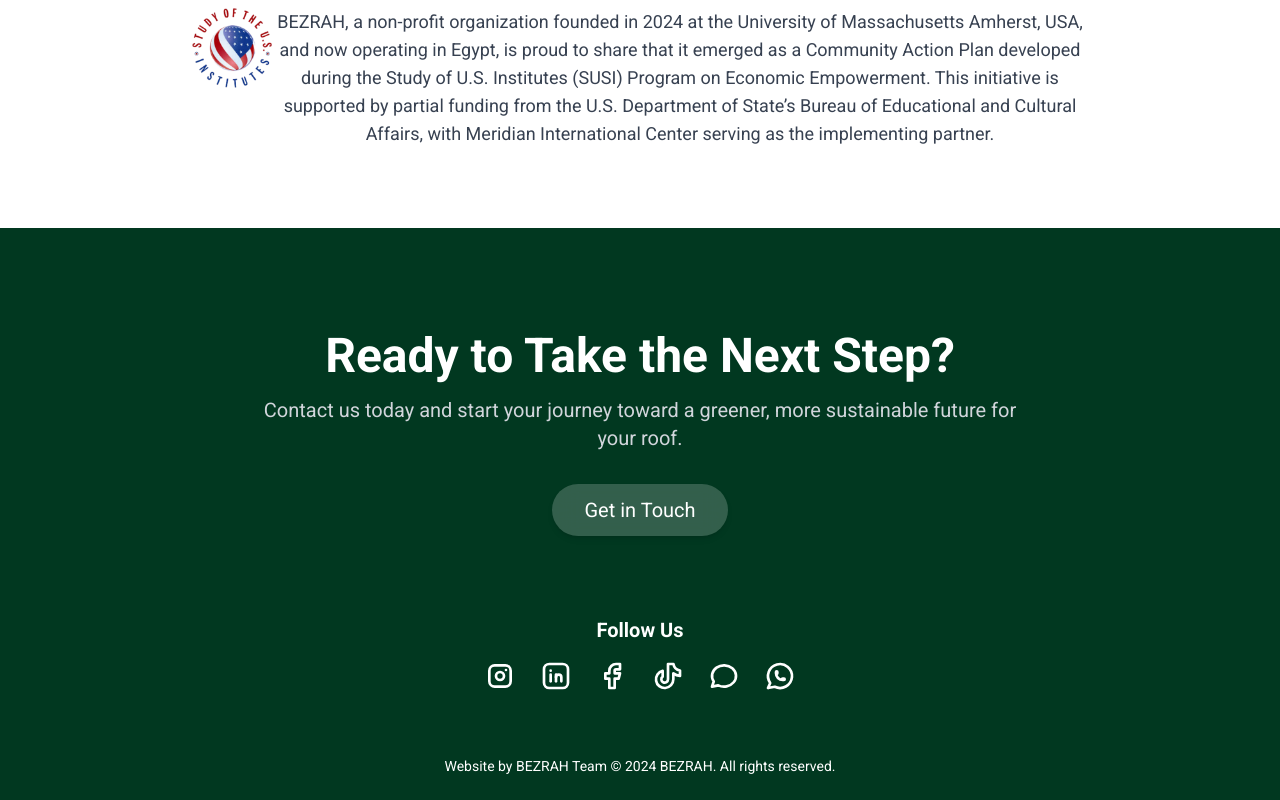
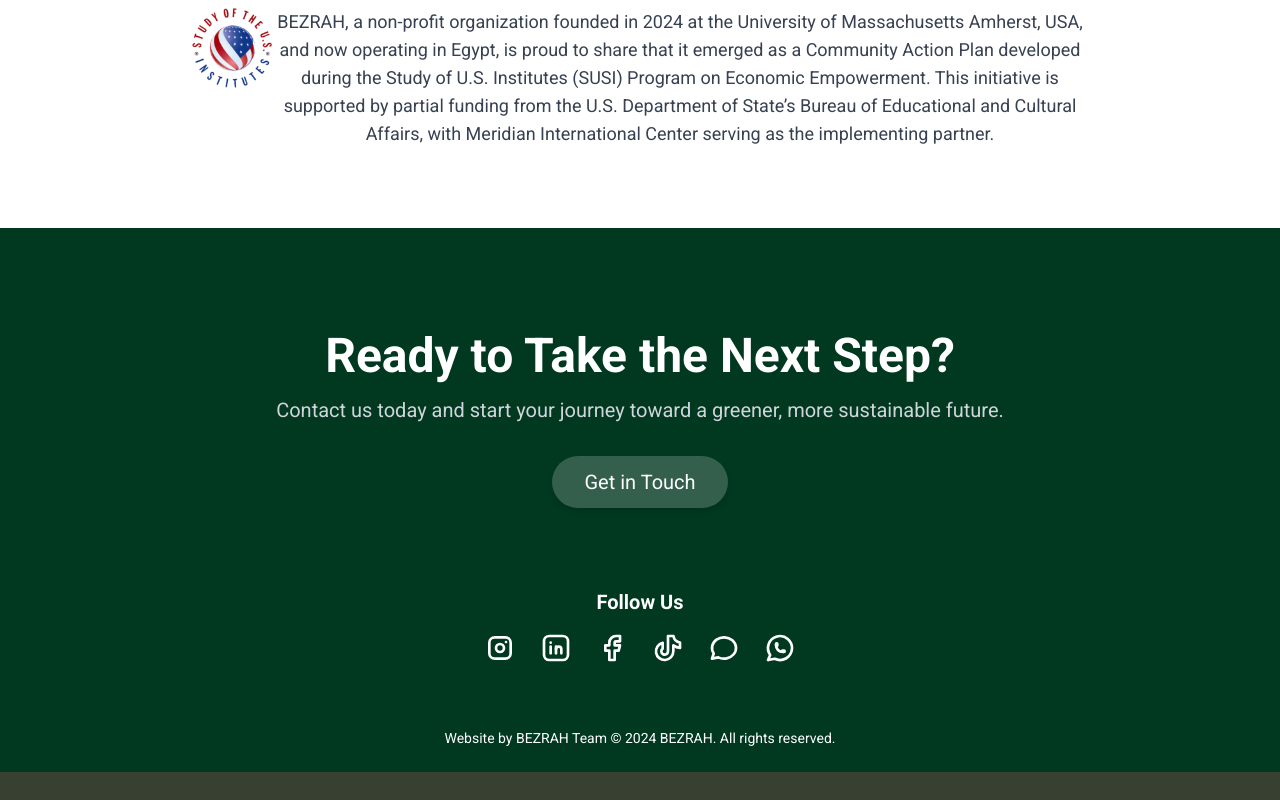
Before and after one commit to ahmed15ayman7/bezrah, a Next.js app: page / in a window 1280 px wide. Shown: the part 1996-2796 px from the top of the page. After the commit the page ends 2768 px from the top, so only its background shows below. Built offline with nearby package versions, Linux system fonts and the light colour scheme; a web font is replaced by a local one.

Commit message:
Update footer.tsx

```diff
--- a/components/shared/footer.tsx
+++ b/components/shared/footer.tsx
@@ -19,7 +19,7 @@ const Footer = () => {
           </h2>
           <p className="mt-4 text-lg md:text-xl text-gray-300">
             Contact us today and start your journey toward a greener, more
-            sustainable future for your roof.
+            sustainable future.
           </p>
           <Link
             href="/contact"
```
